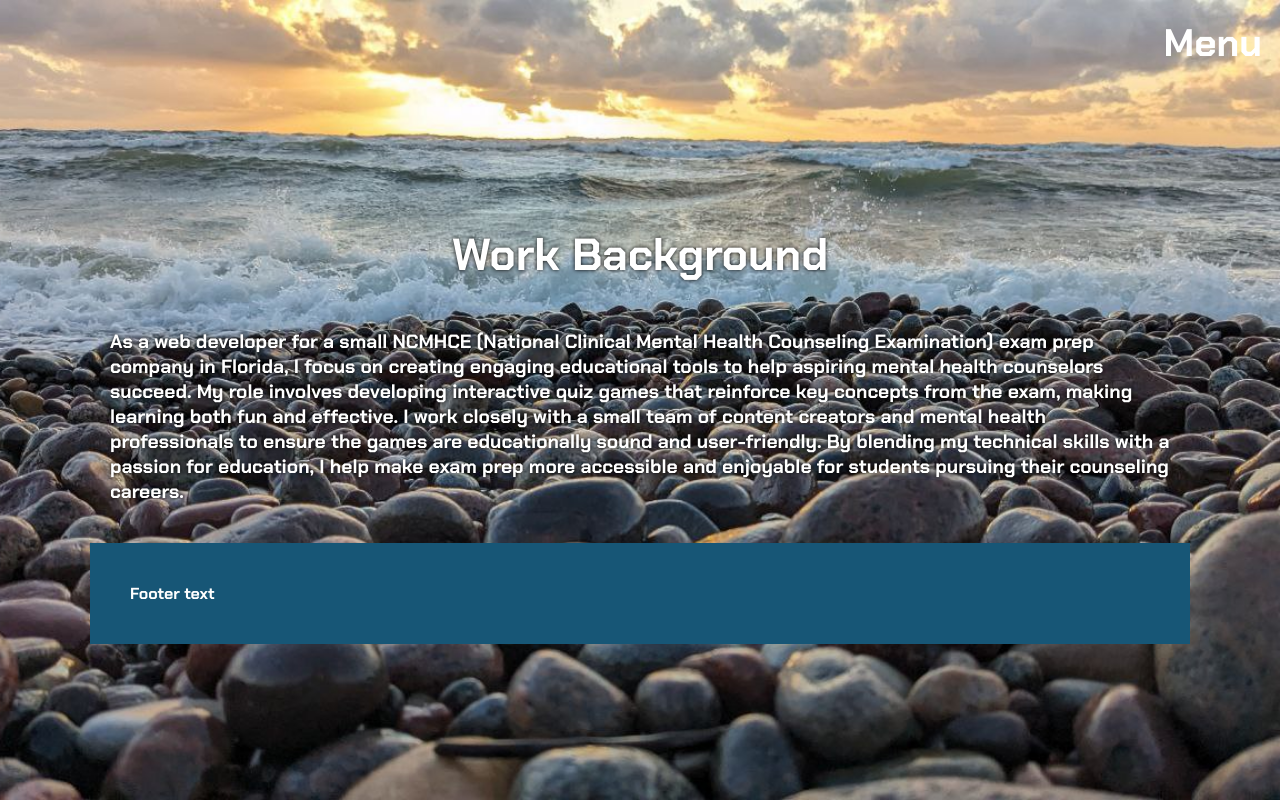
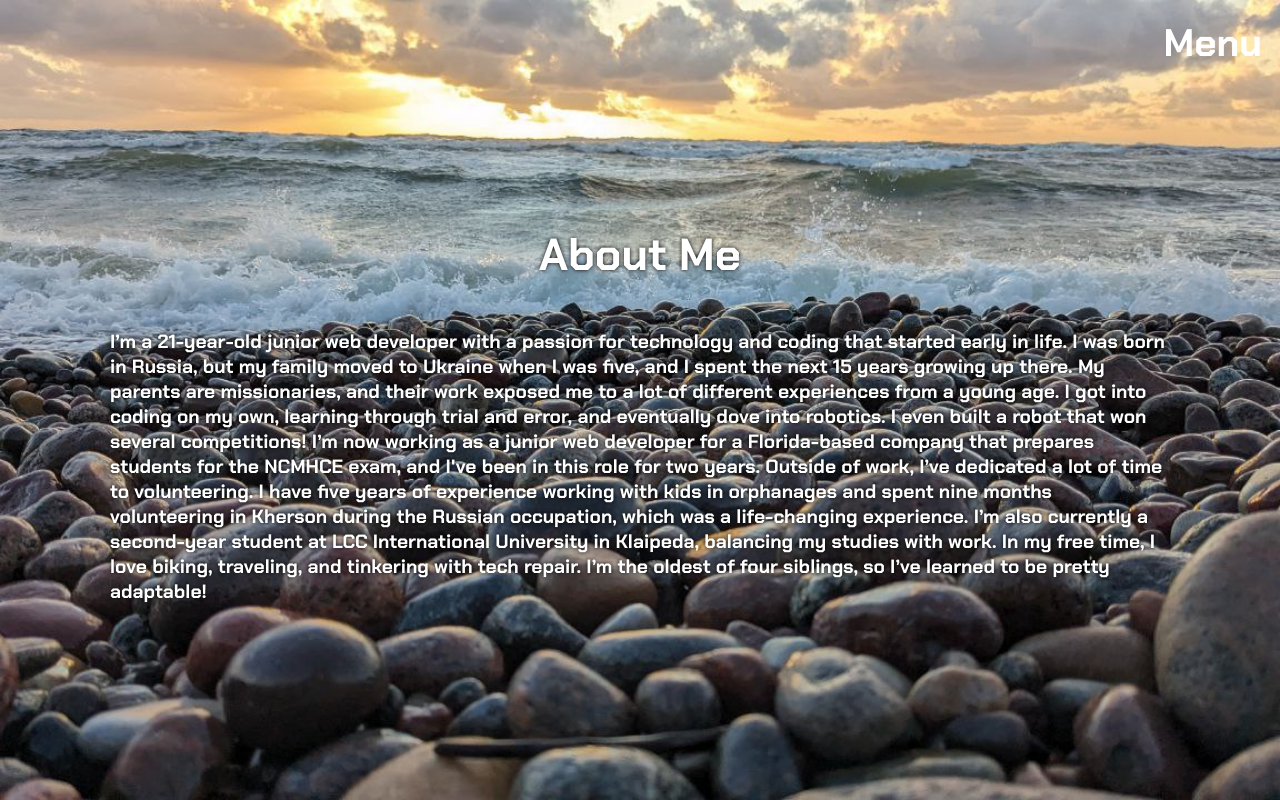
Before and after one commit to cheeseboi3/cheeseboi3.github.io, a plain HTML site: page about.html in a window 1280 px wide. Drawn offline with Linux system fonts and the light colour scheme.

Commit message:
Update about.html

```diff
--- a/about.html
+++ b/about.html
@@ -20,16 +20,16 @@
       </header>
       <main>
       <div id="projectsDescription">
-          <h3>Work Background</h3>
-          <p style="font-size: 1.5vw; text-align: left;">As a web developer for a small NCMHCE (National Clinical Mental Health Counseling Examination) exam prep company in Florida, I focus on creating engaging educational tools to help aspiring mental health counselors succeed. My role involves developing interactive quiz games that reinforce key concepts from the exam, making learning both fun and effective. I work closely with a small team of content creators and mental health professionals to ensure the games are educationally sound and user-friendly. By blending my technical skills with a passion for education, I help make exam prep more accessible and enjoyable for students pursuing their counseling careers.</p>
+          <h3>About Me</h3>
+          <p style="font-size: 1.5vw; text-align: left;">I’m a 21-year-old junior web developer with a passion for technology and coding that started early in life. I was born in Russia, but my family moved to Ukraine when I was five, and I spent the next 15 years growing up there. My parents are missionaries, and their work exposed me to a lot of different experiences from a young age. I got into coding on my own, learning through trial and error, and eventually dove into robotics. I even built a robot that won several competitions! I’m now working as a junior web developer for a Florida-based company that prepares students for the NCMHCE exam, and I've been in this role for two years.
+
+            Outside of work, I’ve dedicated a lot of time to volunteering. I have five years of experience working with kids in orphanages and spent nine months volunteering in Kherson during the Russian occupation, which was a life-changing experience. I’m also currently a second-year student at LCC International University in Klaipeda, balancing my studies with work.
+
+            In my free time, I love biking, traveling, and tinkering with tech repair. I’m the oldest of four siblings, so I’ve learned to be pretty adaptable!</p>
 
       </div>
       </main>
-      <footer>
-        <p>
-          Footer text
-        </p>
-      </footer>
+
     </div>
   </body>
 </html>
```
